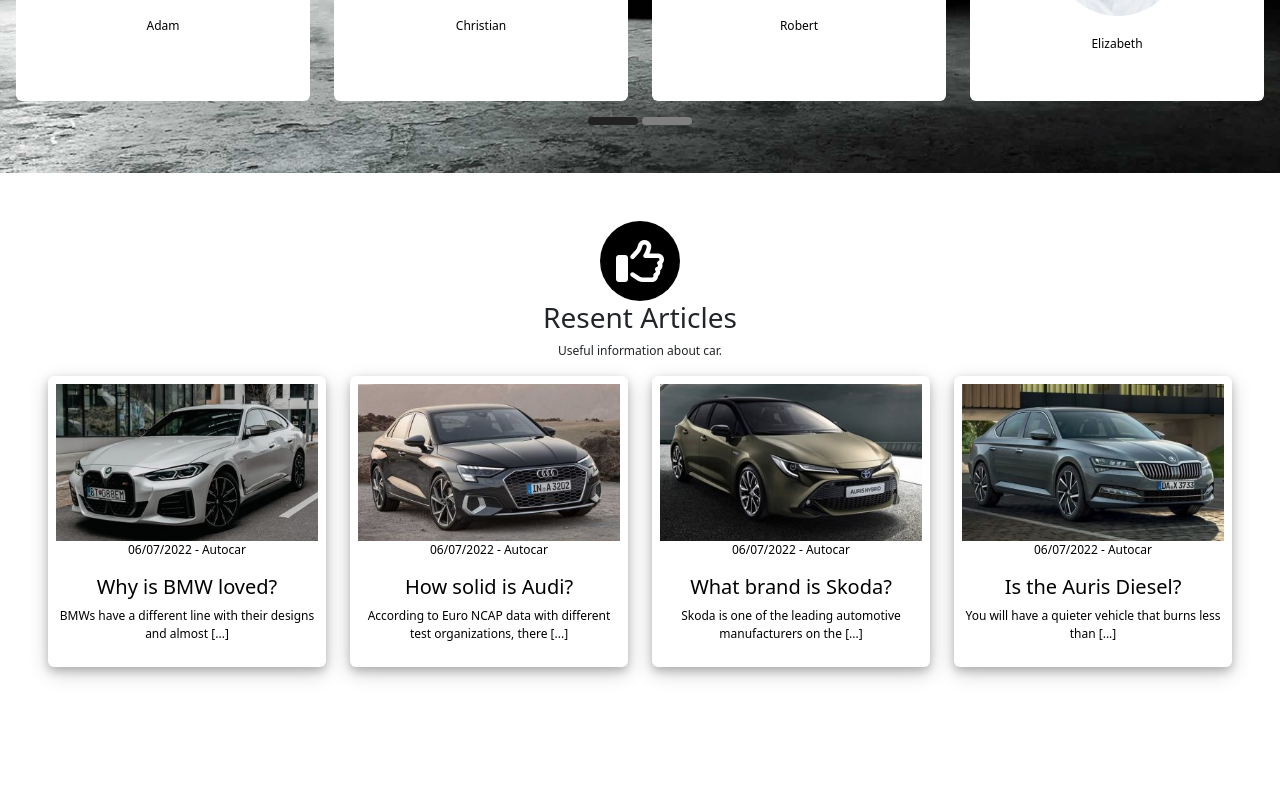
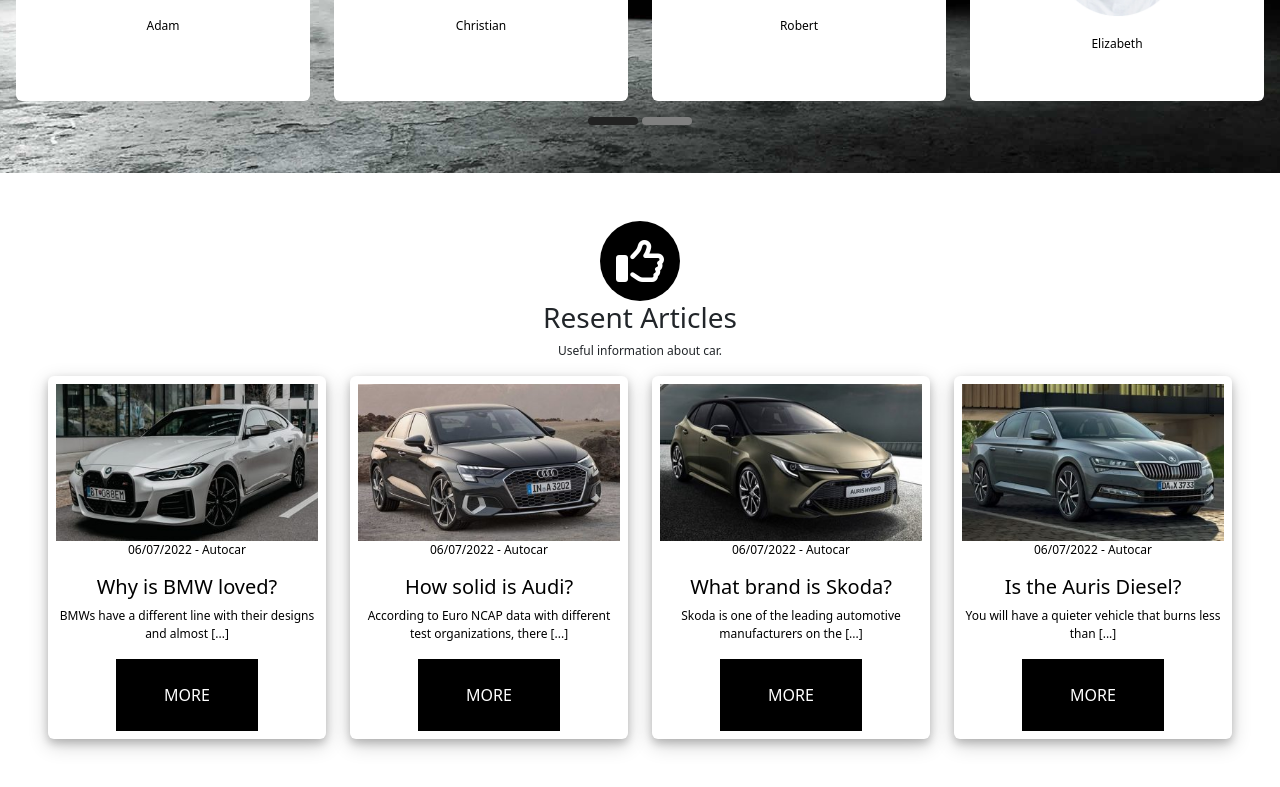
Before and after one commit to davidearbola/proj-html-vuejs, a Vue app: page / in a window 1280 px wide. Shown: the part 430-1217 px from the top of the page. Before the commit the page ends 1145 px from the top, so only its background shows below. Built offline with nearby package versions, Linux system fonts and the light colour scheme.

Commit message:
aggiunto btn in card recent

```diff
--- a/src/components/Recent.vue
+++ b/src/components/Recent.vue
@@ -36,6 +36,7 @@ export default {
 					</p>
 					<h5>{{ article.title }}</h5>
 					<p>{{ article.article_text }}</p>
+					<button class="my_btn">MORE</button>
 				</div>
 			</div>
 		</div>
@@ -73,4 +74,11 @@ img {
 	width: 100%;
 	display: inline-block;
 }
+
+.my_btn {
+	background-color: black;
+	padding: 1.5rem 3rem;
+	color: white;
+	border-style: none;
+}
 </style>
```
